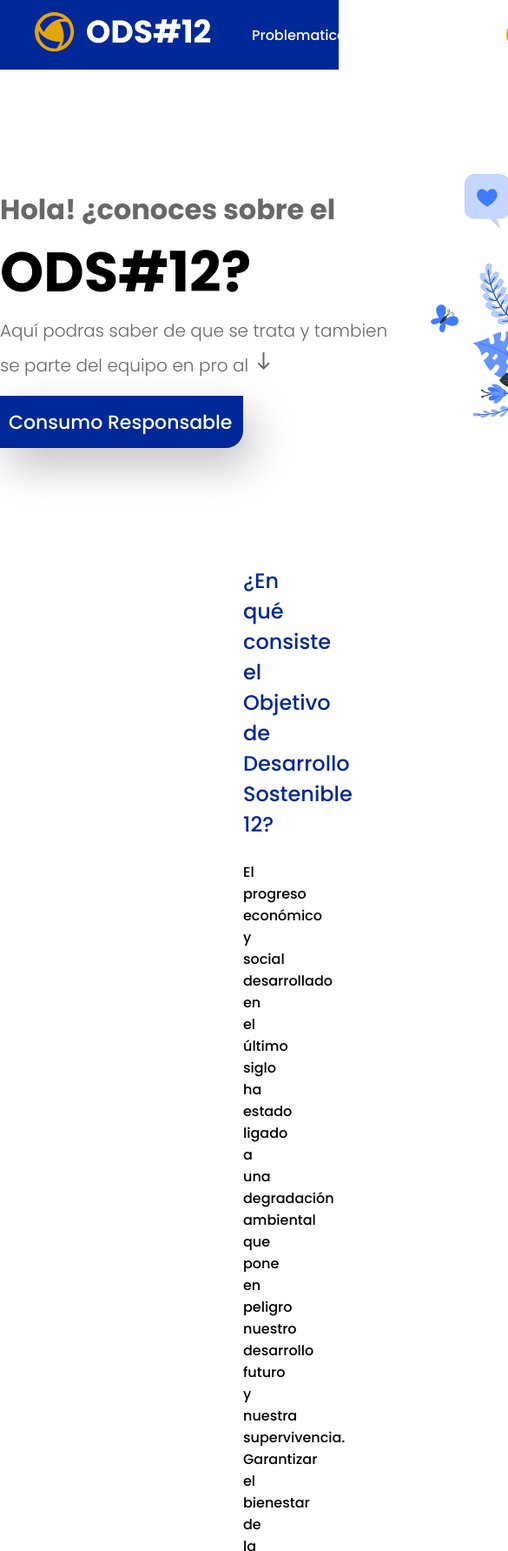
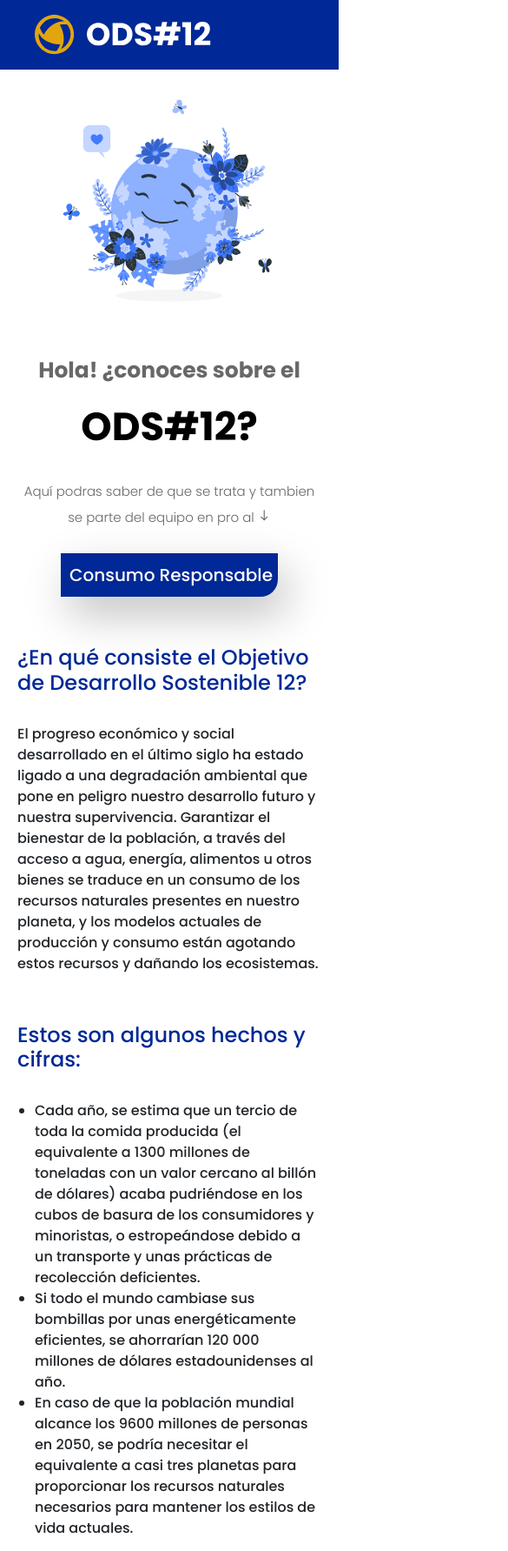
Before and after one commit to ValeOso/EntregaFinalCoder_OsorioLopez, a website: page Index.html in a window 390 px wide. Shown: the top 1783 px of the page at 87% size, 585 px wide, since content can reach past the window. Drawn offline with nearby package versions, Linux system fonts and the light colour scheme.

Commit message:
Media query index

```diff
--- a/Index.html
+++ b/Index.html
@@ -12,6 +12,8 @@
       rel="stylesheet">
       <link rel="stylesheet" href="https://fonts.googleapis.com/css2?family=Material+Symbols+Outlined:opsz,wght,FILL,GRAD@48,400,0,0" />
     <link rel="stylesheet" href="./Styles/Style.css">
+    <link href="https://cdn.jsdelivr.net/npm/bootstrap@5.0.2/dist/css/bootstrap.min.css" rel="stylesheet" integrity="sha384-EVSTQN3/azprG1Anm3QDgpJLIm9Nao0Yz1ztcQTwFspd3yD65VohhpuuCOmLASjC" crossorigin="anonymous">
+
 </head>
     <header class="navBar-container">
         <a href="Index.html">
@@ -34,7 +36,7 @@
 
 
     <article class="landing-container">
-        <div>
+        <div class="landing-message">
             <p id="text1">Hola! ¿conoces sobre el
                 <br>
                 <span>ODS#12?</span>
--- a/Styles/Style.css
+++ b/Styles/Style.css
@@ -14,12 +14,15 @@
   height: 80px;
   padding: 0 20px 0 40px;
 }
+
 .navBar-container svg {
   width: 250px;
 }
+
 .navBar-container nav {
   width: 40%;
 }
+
 .navBar-container .nav-items {
   display: flex;
   justify-content: space-around;
@@ -28,6 +31,7 @@
   list-style: none;
   width: 100%;
 }
+
 .navBar-container .nav-items li:nth-child(5) {
   background-color: #E2A50E;
   width: 150px;
@@ -37,6 +41,7 @@
   justify-content: center;
   align-items: center;
 }
+
 .navBar-container .nav-items a {
   text-decoration: none;
   color: white;
@@ -49,9 +54,11 @@
   align-items: center;
   justify-content: space-evenly;
 }
+
 .landing-container img {
   width: 600px;
 }
+
 .landing-container div #text1 {
   font-style: normal;
   font-weight: 700;
@@ -59,10 +66,12 @@
   line-height: 72px;
   color: #686868;
 }
+
 .landing-container div #text1 span {
   color: black;
   font-size: 64px;
 }
+
 .landing-container div #text2 {
   width: 450px;
   font-weight: 300;
@@ -70,6 +79,7 @@
   line-height: 40px;
   color: #686868;
 }
+
 .landing-container div #text3 {
   display: flex;
   margin-top: 15px;
@@ -85,11 +95,14 @@
   box-shadow: 10px 20px 50px rgba(0, 0, 0, 0.25);
 }
 
-.intro-container, .cifras-container {
+.intro-container,
+.cifras-container {
   width: 100%;
   padding: 10px 280px 10px 280px;
 }
-.intro-container h1, .cifras-container h1 {
+
+.intro-container h1,
+.cifras-container h1 {
   color: #002896;
   font-size: 24px;
   font-weight: 500;
@@ -100,6 +113,7 @@
   justify-content: center;
   margin-top: 40px;
 }
+
 .img-container img {
   width: 700px;
 }
@@ -111,16 +125,17 @@
   align-items: center;
   justify-content: space-evenly;
 }
+
 .context-container article {
   background-color: #f8faff;
   border-style: groove;
   border-color: #c1d1ff;
   border-radius: 10px;
   height: 100%;
-  width: 420px;
   padding: 0 40px 20px 30px;
   box-shadow: 5px 5px 5px #d4dfff;
 }
+
 .context-container article #text1 {
   font-style: normal;
   font-weight: 700;
@@ -128,6 +143,7 @@
   line-height: 72px;
   color: #002896;
 }
+
 .context-container #content {
   font-style: normal;
   font-weight: 400;
@@ -135,6 +151,7 @@
   line-height: 20px;
   color: #686868;
 }
+
 .context-container img {
   width: 360px;
 }
@@ -157,15 +174,19 @@ audio {
   margin: 50px 0 0 0;
   color: white;
 }
+
 .footer-container h2 {
   font-size: 16px;
 }
+
 .footer-container p {
   font-size: 12px;
 }
+
 .footer-container p a {
   color: white;
 }
+
 .footer-container img {
   width: 150px;
 }
@@ -176,31 +197,37 @@ audio {
   width: 100%;
   justify-content: space-between;
 }
+
 .main-container .left {
   display: flex;
   flex-direction: column;
   align-items: flex-start;
   justify-content: space-evenly;
 }
+
 .main-container .left h1 {
   color: #002896;
 }
+
 .main-container .right .video {
   display: flex;
   flex-direction: column;
   justify-content: center;
   align-items: center;
 }
+
 .main-container .right .video p {
   color: #002896;
   font-size: 1.3rem;
   margin-bottom: 1.2rem;
   font-weight: 600;
 }
+
 .main-container .right .video iframe {
   width: 500px;
   height: 250px;
 }
+
 .main-container .right .video:nth-child(1) {
   margin-bottom: 4rem;
 }
@@ -212,6 +239,7 @@ audio {
   justify-content: center;
   align-items: center;
 }
+
 .image-slider-container .image {
   width: 100%;
   height: 600px;
@@ -220,137 +248,273 @@ audio {
   background-repeat: no-repeat;
   background-size: auto;
 }
+
 .image-slider-container .image:hover {
   -webkit-animation-name: carrusel;
-          animation-name: carrusel;
+  animation-name: carrusel;
   -webkit-animation-duration: 60s;
-          animation-duration: 60s;
+  animation-duration: 60s;
   -webkit-animation-fill-mode: forwards;
-          animation-fill-mode: forwards;
+  animation-fill-mode: forwards;
   -webkit-animation-delay: 1s;
-          animation-delay: 1s;
+  animation-delay: 1s;
 }
+
 @-webkit-keyframes carrusel {
   0% {
     background-image: url("https://eponline.com/-/media/ENV/eponline/Images/2007/11/recycling.jpg");
   }
+
   5% {
     background-image: url("https://img.freepik.com/foto-gratis/mujer-asiatica-disgustada-recoge-basura-frunce-ceno-disconecta-es-ecologicamente-amigable-salva-tierra-contaminacion-pide-dejar-destruir-nuestro-planeta_273609-34384.jpg?w=1380&t=st=1668555382~exp=1668555982~hmac=79ffbda1c5480a2e72a5a3ca14766e6ecfd51d3a1b9aae865d49e1abee0ab988");
   }
+
   10% {
     background-image: url("https://img.freepik.com/foto-gratis/preservador-naturaleza-decepcionado-triste-encuentra-ramo-contra-fondo-azul-planeta-dibujado-burbuja-luz-centro-piensa-salvar-al-mundo-contaminacion_273609-34388.jpg?w=1380&t=st=1668555425~exp=1668556025~hmac=0a338386520d6c94aa2c79ab718cfb321ded0ace4795b3defefd4e0f822314fa");
   }
+
   15% {
     background-image: url("https://img.freepik.com/foto-gratis/problema-ecologico-contaminacion-ambiental-desconcertada-mujer-piel-oscura-molesta-extiende-manos-siente-dudas-sobre-como-salvar-planeta-mira-desechos-plasticos-toma-decision-sobre-detener-contaminacion_273609-34396.jpg?w=1380&t=st=1668555447~exp=1668556047~hmac=c858cf3ce6dc10a7a51c0c07923726dd2299fa0946156a6f37cc05c836328437");
   }
+
   20% {
     background-image: url("https://img.freepik.com/foto-gratis/mujer-etnica-rizada-usa-mascarilla-protectora-vestida-jersey-punto-naranja-pantalones-mezclilla-ve-infeliz-siendo-perturbada-contaminacion-aire-grave-problema-contaminacion_273609-34399.jpg?w=1380&t=st=1668555460~exp=1668556060~hmac=afaaa1684a89a19d5805b94ff772008bdaf2f35d98cd6e1421326e601e7d1ae4");
   }
+
   25% {
     background-image: url("https://img.freepik.com/foto-gratis/mujer-etnica-seria-usa-cara-medica-cara-respira-aire-contaminado-da-vuelta-mira-basura-plastica-planeta-dibujado-vestida-jersey-naranja-tiene-peligro-salud-debido-contaminacion_273609-34400.jpg?w=1380&t=st=1668555473~exp=1668556073~hmac=d4a844f3b34f2120ca8ee98bb0a8d69aac0578431852429e27343e7f2ad3f3f3");
   }
+
   30% {
     background-image: url("https://img.freepik.com/foto-gratis/complacida-joven-activista-abraza-si-misma-siente-comoda-posa-contra-pared-azul-desechos-plasticos-alrededor-mundo-lucha-contra-contaminacion-ambiental_273609-34386.jpg?w=1380&t=st=1668555508~exp=1668556108~hmac=60873003dc2d20eabb132abdfed705e426190fffda320e98e749991f14752cc0");
   }
+
   35% {
     background-image: url("https://img.freepik.com/foto-gratis/cerca-activista-joven-cerca-collage-concepto-ecologia_273609-37366.jpg?w=1380&t=st=1668555533~exp=1668556133~hmac=56d3cf85ac174796f810d09594bba293357df025246142d1a392e20d088334e3");
   }
+
   40% {
     background-image: url("https://img.freepik.com/foto-gratis/mujer-enojada-e-irritada-pide-evitar-contaminacion-muestra-puno-exige-que-personas-sean-ecologicamente-amigables-tiene-aspecto-estricto-planeta-dibujado-mucha-basura-plastica-que-demuestra-problema-grave_273609-34397.jpg?t=st=1668555533~exp=1668556133~hmac=1be39be8f983a95f2d6c20fcf50175bc158c29718b98364067d51593f98edd1f");
   }
+
   45% {
     background-image: url("https://img.freepik.com/foto-gratis/feliz-mujer-asiatica-estira-manos-encuentra-relajada-satisfecha-feliz-terminar-limpiar-territorio-desechos-posa-contra-fondo-azul_273609-34381.jpg?t=st=1668555563~exp=1668556163~hmac=4d79a25ea5bc3617511a90627bc6e1388e230ece750457f2d0d694a3146f861a");
   }
+
   50% {
     background-image: url("https://img.freepik.com/foto-gratis/mujer-coreana-complacida-satisfecha-ramo-sostiene-flores-blancas-amarillas-contra-planeta-dibujado-basura-plastica-alrededor-pared-azul-limpia-naturaleza-contaminacion_273609-34382.jpg?t=st=1668555591~exp=1668556191~hmac=3647e44f86975b5a4135e5c0cea6f5cc33f7c68fd6393f5f0f1896a06e1957cd");
   }
+
   55% {
     background-image: url("https://img.freepik.com/foto-gratis/muchas-manos-sosteniendo-muchos-tipos-basura-sobre-fondo-azul_1150-27987.jpg?w=1380&t=st=1668555732~exp=1668556332~hmac=117b2a944c9348fafcaaaeedf3ea41601b5cdb175503acf9d784affc38aee120");
   }
+
   60% {
     background-image: url("https://img.freepik.com/foto-gratis/basura-clasificada-bolsas-basura-tipo_1150-27979.jpg?w=1380&t=st=1668555850~exp=1668556450~hmac=5057fd2fd9e9d872ce6a8c7de897fdd459e8f37c18d7f2e01346a7fc01d10902");
   }
+
   65% {
     background-image: url("https://img.freepik.com/foto-gratis/manos-sosteniendo-articulos-reciclables_23-2148775883.jpg?w=996&t=st=1668555922~exp=1668556522~hmac=754493faf89d63bca72b980039b4f14b3fac90adf1666294ffadd75cc9c3f2e4");
   }
+
   70% {
     background-image: url("https://img.freepik.com/foto-gratis/mujer-joven-clasificacion-basura-concepto-reciclaje-cero-desperdicio_1153-5284.jpg?w=1380&t=st=1668555943~exp=1668556543~hmac=c52ff776f7b93e8734672e1dcc21c3f050182ab169f4b2fbe97137f1a8148e7d");
   }
+
   75% {
     background-image: url("https://img.freepik.com/foto-gratis/botella-plastico-reciclaje-ambientalista-dia-tierra_53876-104821.jpg?w=1380&t=st=1668555993~exp=1668556593~hmac=e8684f396ba18a5786ea34b80614ae47e604dfa0015a578b13bbfaacc83546e9");
   }
+
   80% {
     background-image: url("https://img.freepik.com/foto-gratis/primer-plano-manos-separando-botellas-plastico_53876-46918.jpg?w=1060&t=st=1668556022~exp=1668556622~hmac=610cf36baf2ee423f69c57b7815ef90167078e29feddb65902d52f6dd17544ed");
   }
+
   85% {
     background-image: url("https://img.freepik.com/foto-gratis/estilo-vida-sostenible-cero-residuos_23-2148999452.jpg?w=1380&t=st=1668556055~exp=1668556655~hmac=b746441d87c3d0314ec33980640d145d5f0c654984d24d3002625ca6b6a9b80d");
   }
+
   90% {
     background-image: url("https://img.freepik.com/foto-gratis/mano-residuos-reciclables-campana-medioambiental_53876-128986.jpg?w=1380&t=st=1668556088~exp=1668556688~hmac=f7dea6d987d2cee31ca5e0f9f868e0c6996bbe082dff8cb344cd40c12da5407c");
   }
+
   95% {
     background-image: url("https://img.freepik.com/foto-gratis/mano-sosteniendo-bolsa-plastico-botellas_23-2149449796.jpg?w=1380&t=st=1668556109~exp=1668556709~hmac=a5b6889f8947b8a51c444faa0131bc8a6bcb735570c3db0e1f02a5d05f1cf563");
   }
 }
+
 @keyframes carrusel {
   0% {
     background-image: url("https://eponline.com/-/media/ENV/eponline/Images/2007/11/recycling.jpg");
   }
+
   5% {
     background-image: url("https://img.freepik.com/foto-gratis/mujer-asiatica-disgustada-recoge-basura-frunce-ceno-disconecta-es-ecologicamente-amigable-salva-tierra-contaminacion-pide-dejar-destruir-nuestro-planeta_273609-34384.jpg?w=1380&t=st=1668555382~exp=1668555982~hmac=79ffbda1c5480a2e72a5a3ca14766e6ecfd51d3a1b9aae865d49e1abee0ab988");
   }
+
   10% {
     background-image: url("https://img.freepik.com/foto-gratis/preservador-naturaleza-decepcionado-triste-encuentra-ramo-contra-fondo-azul-planeta-dibujado-burbuja-luz-centro-piensa-salvar-al-mundo-contaminacion_273609-34388.jpg?w=1380&t=st=1668555425~exp=1668556025~hmac=0a338386520d6c94aa2c79ab718cfb321ded0ace4795b3defefd4e0f822314fa");
   }
+
   15% {
     background-image: url("https://img.freepik.com/foto-gratis/problema-ecologico-contaminacion-ambiental-desconcertada-mujer-piel-oscura-molesta-extiende-manos-siente-dudas-sobre-como-salvar-planeta-mira-desechos-plasticos-toma-decision-sobre-detener-contaminacion_273609-34396.jpg?w=1380&t=st=1668555447~exp=1668556047~hmac=c858cf3ce6dc10a7a51c0c07923726dd2299fa0946156a6f37cc05c836328437");
   }
+
   20% {
     background-image: url("https://img.freepik.com/foto-gratis/mujer-etnica-rizada-usa-mascarilla-protectora-vestida-jersey-punto-naranja-pantalones-mezclilla-ve-infeliz-siendo-perturbada-contaminacion-aire-grave-problema-contaminacion_273609-34399.jpg?w=1380&t=st=1668555460~exp=1668556060~hmac=afaaa1684a89a19d5805b94ff772008bdaf2f35d98cd6e1421326e601e7d1ae4");
   }
+
   25% {
     background-image: url("https://img.freepik.com/foto-gratis/mujer-etnica-seria-usa-cara-medica-cara-respira-aire-contaminado-da-vuelta-mira-basura-plastica-planeta-dibujado-vestida-jersey-naranja-tiene-peligro-salud-debido-contaminacion_273609-34400.jpg?w=1380&t=st=1668555473~exp=1668556073~hmac=d4a844f3b34f2120ca8ee98bb0a8d69aac0578431852429e27343e7f2ad3f3f3");
   }
+
   30% {
     background-image: url("https://img.freepik.com/foto-gratis/complacida-joven-activista-abraza-si-misma-siente-comoda-posa-contra-pared-azul-desechos-plasticos-alrededor-mundo-lucha-contra-contaminacion-ambiental_273609-34386.jpg?w=1380&t=st=1668555508~exp=1668556108~hmac=60873003dc2d20eabb132abdfed705e426190fffda320e98e749991f14752cc0");
   }
+
   35% {
     background-image: url("https://img.freepik.com/foto-gratis/cerca-activista-joven-cerca-collage-concepto-ecologia_273609-37366.jpg?w=1380&t=st=1668555533~exp=1668556133~hmac=56d3cf85ac174796f810d09594bba293357df025246142d1a392e20d088334e3");
   }
+
   40% {
     background-image: url("https://img.freepik.com/foto-gratis/mujer-enojada-e-irritada-pide-evitar-contaminacion-muestra-puno-exige-que-personas-sean-ecologicamente-amigables-tiene-aspecto-estricto-planeta-dibujado-mucha-basura-plastica-que-demuestra-problema-grave_273609-34397.jpg?t=st=1668555533~exp=1668556133~hmac=1be39be8f983a95f2d6c20fcf50175bc158c29718b98364067d51593f98edd1f");
   }
+
   45% {
     background-image: url("https://img.freepik.com/foto-gratis/feliz-mujer-asiatica-estira-manos-encuentra-relajada-satisfecha-feliz-terminar-limpiar-territorio-desechos-posa-contra-fondo-azul_273609-34381.jpg?t=st=1668555563~exp=1668556163~hmac=4d79a25ea5bc3617511a90627bc6e1388e230ece750457f2d0d694a3146f861a");
   }
+
   50% {
     background-image: url("https://img.freepik.com/foto-gratis/mujer-coreana-complacida-satisfecha-ramo-sostiene-flores-blancas-amarillas-contra-planeta-dibujado-basura-plastica-alrededor-pared-azul-limpia-naturaleza-contaminacion_273609-34382.jpg?t=st=1668555591~exp=1668556191~hmac=3647e44f86975b5a4135e5c0cea6f5cc33f7c68fd6393f5f0f1896a06e1957cd");
   }
+
   55% {
     background-image: url("https://img.freepik.com/foto-gratis/muchas-manos-sosteniendo-muchos-tipos-basura-sobre-fondo-azul_1150-27987.jpg?w=1380&t=st=1668555732~exp=1668556332~hmac=117b2a944c9348fafcaaaeedf3ea41601b5cdb175503acf9d784affc38aee120");
   }
+
   60% {
     background-image: url("https://img.freepik.com/foto-gratis/basura-clasificada-bolsas-basura-tipo_1150-27979.jpg?w=1380&t=st=1668555850~exp=1668556450~hmac=5057fd2fd9e9d872ce6a8c7de897fdd459e8f37c18d7f2e01346a7fc01d10902");
   }
+
   65% {
     background-image: url("https://img.freepik.com/foto-gratis/manos-sosteniendo-articulos-reciclables_23-2148775883.jpg?w=996&t=st=1668555922~exp=1668556522~hmac=754493faf89d63bca72b980039b4f14b3fac90adf1666294ffadd75cc9c3f2e4");
   }
+
   70% {
     background-image: url("https://img.freepik.com/foto-gratis/mujer-joven-clasificacion-basura-concepto-reciclaje-cero-desperdicio_1153-5284.jpg?w=1380&t=st=1668555943~exp=1668556543~hmac=c52ff776f7b93e8734672e1dcc21c3f050182ab169f4b2fbe97137f1a8148e7d");
   }
+
   75% {
     background-image: url("https://img.freepik.com/foto-gratis/botella-plastico-reciclaje-ambientalista-dia-tierra_53876-104821.jpg?w=1380&t=st=1668555993~exp=1668556593~hmac=e8684f396ba18a5786ea34b80614ae47e604dfa0015a578b13bbfaacc83546e9");
   }
+
   80% {
     background-image: url("https://img.freepik.com/foto-gratis/primer-plano-manos-separando-botellas-plastico_53876-46918.jpg?w=1060&t=st=1668556022~exp=1668556622~hmac=610cf36baf2ee423f69c57b7815ef90167078e29feddb65902d52f6dd17544ed");
   }
+
   85% {
     background-image: url("https://img.freepik.com/foto-gratis/estilo-vida-sostenible-cero-residuos_23-2148999452.jpg?w=1380&t=st=1668556055~exp=1668556655~hmac=b746441d87c3d0314ec33980640d145d5f0c654984d24d3002625ca6b6a9b80d");
   }
+
   90% {
     background-image: url("https://img.freepik.com/foto-gratis/mano-residuos-reciclables-campana-medioambiental_53876-128986.jpg?w=1380&t=st=1668556088~exp=1668556688~hmac=f7dea6d987d2cee31ca5e0f9f868e0c6996bbe082dff8cb344cd40c12da5407c");
   }
+
   95% {
     background-image: url("https://img.freepik.com/foto-gratis/mano-sosteniendo-bolsa-plastico-botellas_23-2149449796.jpg?w=1380&t=st=1668556109~exp=1668556709~hmac=a5b6889f8947b8a51c444faa0131bc8a6bcb735570c3db0e1f02a5d05f1cf563");
   }
-}/*# sourceMappingURL=Style.css.map */
+}
+
+/*# sourceMappingURL=Style.css.map */
+
+@media screen and (max-width: 480px) {
+  .navBar-container .nav-items {
+    display: none;
+  }
+
+  .landing-container {
+    flex-direction: column-reverse;
+    padding: 10px 0 10px 0;
+    text-align: center;
+  }
+
+  .landing-container img {
+    width: 300px;
+  }
+
+  .landing-container div #text1 span {
+    font-size: 40px;
+  }
+
+  .landing-container div #text1 {
+    font-size: 25px;
+  }
+
+  .landing-container div #text1 span {
+    text-align: center;
+    font-size: 45px;
+    line-height: 20px;
+  }
+
+  .landing-container div #text2 {
+    width: 350px;
+    font-size: 15px;
+    line-height: 30px;
+  }
+
+  .landing-message {
+    display: flex;
+    flex-direction: column;
+    align-items: center;
+  }
+
+  .material-symbols-outlined {
+    font-size: 15px;
+  }
+
+  .landing-container div #text3 {
+    margin-top: 10px;
+    height: 50px;
+    font-size: 20px;
+    width: 250px;
+    text-align: center;
+  }
+
+  .intro-container,
+  .cifras-container {
+    margin-top: 20px;
+    width: 100%;
+    padding: 10px 20px 10px 20px;
+  }
+
+  .cifras-container ul {
+    padding-left: 20px;
+  }
+
+  .intro-container iframe {
+    width: 80vw;
+    height: auto;
+  }
+
+  img-container {
+    margin-top: 15px;
+  }
+
+  .img-container img {
+    width: 80vw;
+  }
+
+  .context-container .row {
+    padding: 0 10px 0 10px;
+  }
+
+  .context-container article {
+    margin: 10px 0 10px 0;
+  }
+
+  .footer-container {
+    flex-direction: column;
+    width: 100%;
+    height: auto;
+    margin: 20px 0 0 0;
+  }
+}
--- /dev/null
+++ b/package.json
@@ -0,0 +1,5 @@
+{
+  "dependencies": {
+    "bootstrap": "^5.3.3"
+  }
+}
```
Also changed, not shown: 1 other file.
